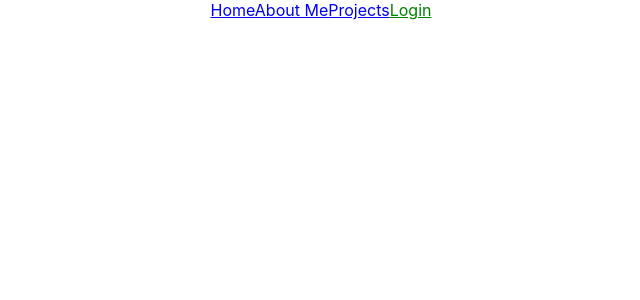
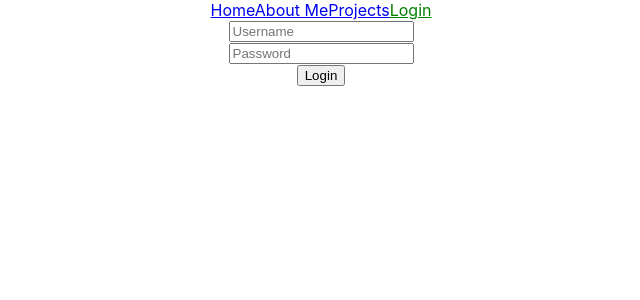
Before and after one commit to andrrowens/andrew-project-frontend, a React (Create React App) app: page /authenticated_user in a window 1280 px wide. Shown: the top 300 px of the page, without its empty margins (319-959 px from the left). Built offline with nearby package versions, Linux system fonts and the light colour scheme; no server answers.

Commit message:
working on authenticated_user and login

```diff
--- a/src/components/App.js
+++ b/src/components/App.js
@@ -5,8 +5,7 @@ import AndrewCard from './AndrewCard';
 import ProjectContainer from './ProjectContainer';
 import Navbar from './Navbar';
 import { Route } from 'react-router-dom';
-// import { useContext } from 'react'
-// import { UserContext } from '../context/UserContext'
+import AuthenticatedUser from './AuthenticatedUser';
 
 
 
@@ -56,6 +55,12 @@ function App() {
             <ProjectContainer projects={projects} setProjects={setProjects} />
         </Route >
 
+        <Route path="/authenticated_user">
+               <AuthenticatedUser />
+        </Route>
+
+
+
 
 
       {/* <header className="App-header">
--- /dev/null
+++ b/src/components/AuthenticatedUser.js
@@ -0,0 +1,59 @@
+import React, {useState, useContext } from 'react'
+import {useHistory} from 'react-router-dom'
+import { UserContext } from '../context/UserContext'
+
+ const Login = () => {
+
+    const [username, setUsername] = useState("");
+    const [password, setPassword] = useState("");
+    const history = useHistory()
+    const {setUsers} = useContext(UserContext)
+    const [errors, setErrors] = useState([])
+
+const handleSubmit = (e) => {
+    e.preventDefault();
+    fetch("/login", {
+      method: "POST",
+      headers: {
+        "Content-Type": "application/json",
+      },
+      body: JSON.stringify({ username, password }),
+    })
+    .then(res => {
+      if(res.status === 200){
+          res.json().then(user => {
+              setUsers(user)
+              history.push(`/users/${user.id}`)
+              alert("Successfully logged in")
+              return user
+          }).then((user) => history.push(`/users/${user.id}`))
+      }else {
+          res.json().then(json => setErrors(Object.entries(json.errors)))
+      }
+  })
+}
+
+  return (
+    <form className="login-form" onSubmit={handleSubmit}>
+    <input
+      className="user-auth"
+      type="text"
+      placeholder="Username"
+      value={username}
+      onChange={(e) => setUsername(e.target.value)}
+    />
+    <br />
+    <input
+      className="user-auth"
+      type="password"
+      placeholder="Password"
+      value={password}
+      onChange={(e) => setPassword(e.target.value)}
+    />
+    <br />
+    <button className="auth-btn" type="submit">Login</button>
+  </form>
+  );
+};
+
+export default Login
--- a/src/index.js
+++ b/src/index.js
@@ -4,15 +4,15 @@ import './index.css';
 import App from './components/App';
 import reportWebVitals from './reportWebVitals';
 import { BrowserRouter as Router} from "react-router-dom";
-// import {UserProvider} from './context/UserContext';
+import {UserProvider} from './context/UserContext';
 
 const root = ReactDOM.createRoot(document.getElementById('root'));
 root.render(
-  // <UserProvider>
+  <UserProvider>
     <Router>
       <App />
     </Router>
-  // </UserProvider>
+  </UserProvider>
 );
 
 // If you want to start measuring performance in your app, pass a function
```
Also changed, not shown: src/components/Login.js (deleted, +0 -9 lines), src/context/UserContext.js (line endings or trailing spaces).
